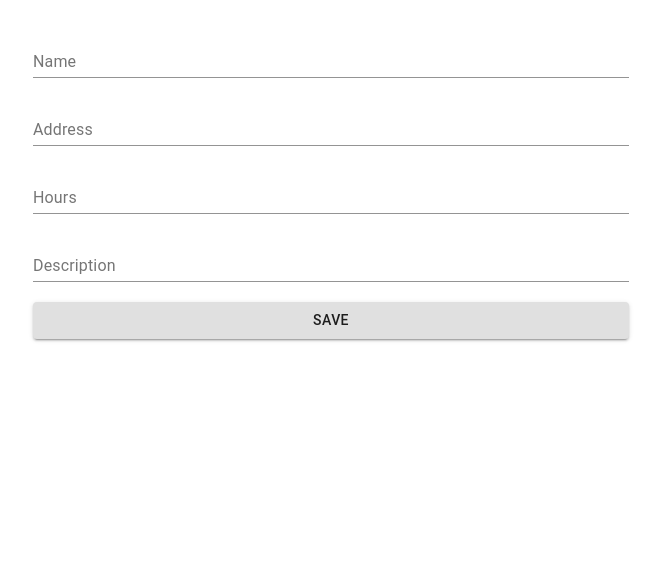
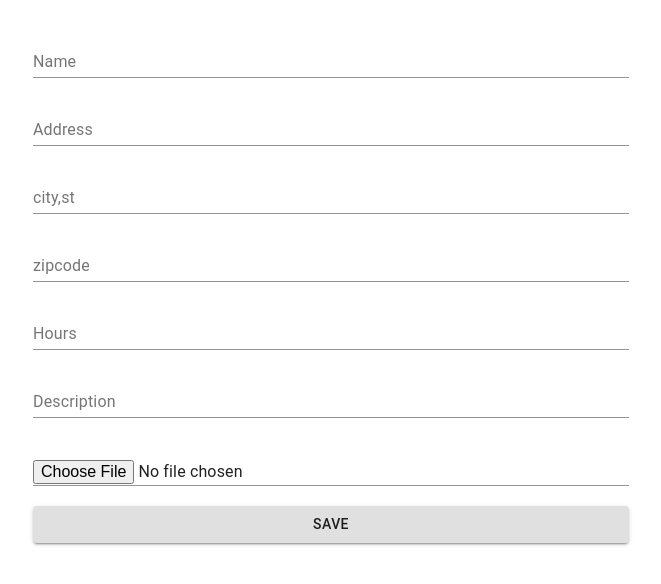
Before and after one commit to RyanC12/myCourts, a React (Create React App) app: page /add in a window 1280 px wide. Shown: the top 584 px of the page, without its empty margins (309-970 px from the left). Built offline with nearby package versions, Linux system fonts and the light colour scheme; no server answers.

Commit message:
add city, zip and start of image upload in the add feature

```diff
--- a/src/components/AddCourt.js
+++ b/src/components/AddCourt.js
@@ -30,9 +30,13 @@ const AddCourt = ({ images, addCourt}) => {
     const [newBusinessAddress, setNewBusinessAddress] = useState('');
     const [newBusinessHours, setNewBusinessHours] = useState('');
     const [newBusinessDescription, setNewBusinessDescription] = useState('');
+    const [newCity, setNewCity] = useState('');
+    const [newZipcode, setNewZipcode] = useState('');
+    const [newImage, setNewImage] = useState();
     const [locations, setLocations] = useState([]);
     const [lat, setLat] = useState('');
     const [lng, setLng] = useState('');
+    console.log({locations})
 
     useEffect(
         () => {
@@ -57,24 +61,36 @@ const AddCourt = ({ images, addCourt}) => {
 
     const handleName = (e) => {
         setNewBusinessName(e.target.value)
-    }
+    };
     const handleAddress = (e) => {
         setNewBusinessAddress(e.target.value)
-    }
+    };
     const handleHours = (e) => {
         setNewBusinessHours(e.target.value)
-    }
+    };
     const handleDescription = (e) => {
         setNewBusinessDescription(e.target.value)
-    }
+    };
+    const handleCity = (e) => {
+        setNewCity(e.target.value)
+    };
+    const handleZipcode = (e) => {
+        setNewZipcode(e.target.value)
+    };
+    const handleImage = (e) => {
+        setNewImage(e.target.value)
+    };
     const handleSubmit = () => {
         let id = locations.length + 1;
         const location = [{
             id,
             newBusinessName,
             newBusinessAddress,
+            newCity,
+            newZipcode,
             newBusinessHours,
-            newBusinessDescription
+            newBusinessDescription,
+            newImage
         }]
         setLocations(location)
 
@@ -85,8 +101,11 @@ const AddCourt = ({ images, addCourt}) => {
             <form className={classes.formContainer} >
                 <TextField onChange={handleName} style={{ margin: '10px' }} id="standard-basic" label="Name" />
                 <TextField onBlur={handleAddress} style={{ margin: '10px' }} id="standard-basic" label="Address" />
+                <TextField onChange={handleCity} style={{ margin: '10px' }} id="standard-basic" label="city,st" />
+                <TextField onChange={handleZipcode} style={{ margin: '10px' }} id="standard-basic" label="zipcode" />
                 <TextField onChange={handleHours} style={{ margin: '10px' }} id="standard-basic" label="Hours" />
                 <TextField onChange={handleDescription} style={{ margin: '10px' }} id="standard-basic" label="Description" />
+                <TextField onChange={handleImage} type='file' style={{ margin: '10px' }} id="standard-basic" label="Court Image" />
                 <Button style={{ margin: '10px' }} onClick={handleSubmit} variant="contained">Save</Button>
             </form>
         </Container>
```
